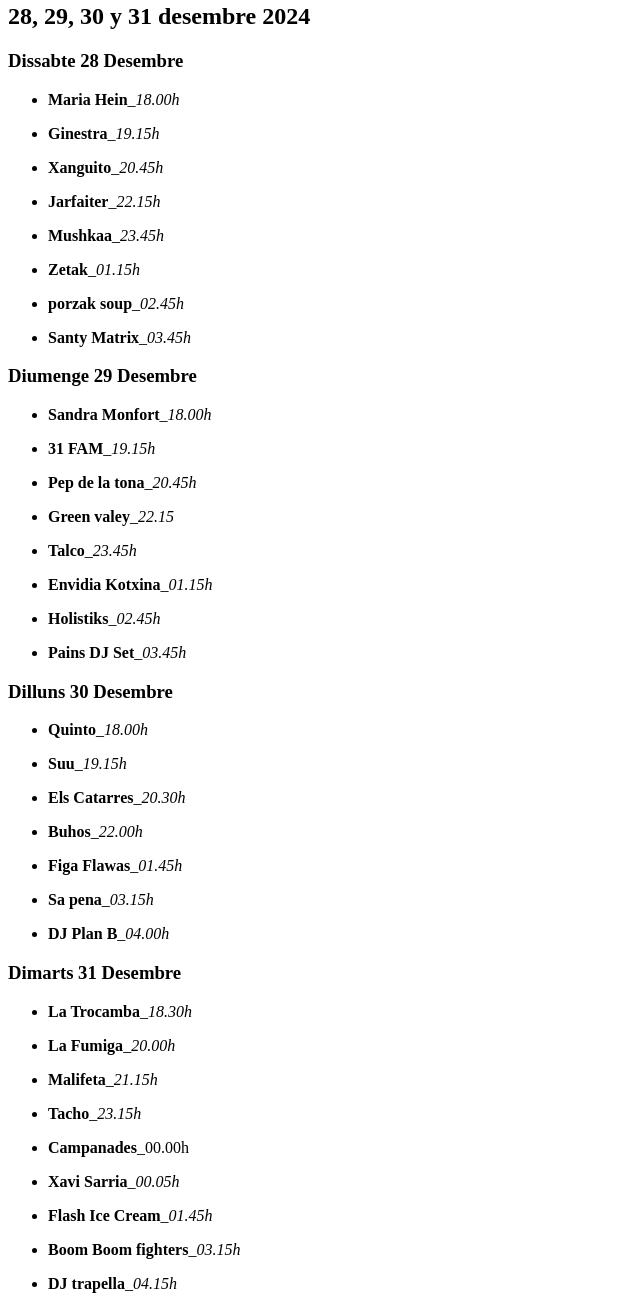
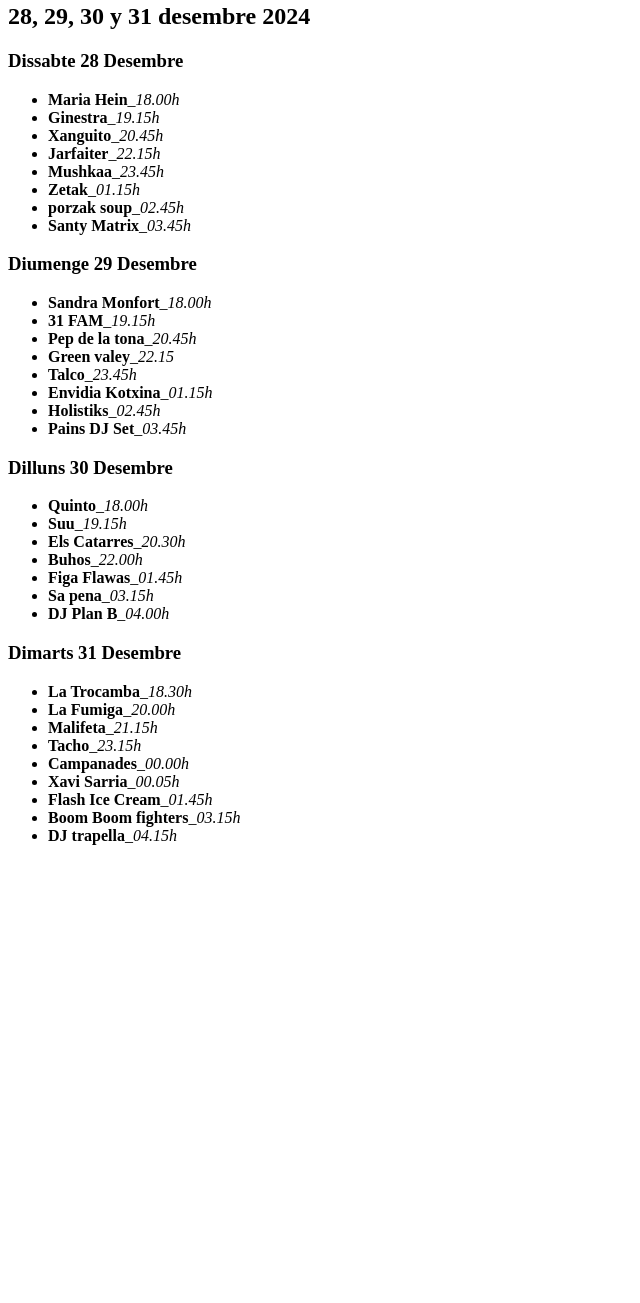
Before and after one commit to albcassal-a/p2, a plain HTML site: page indiceprogramaciofestivern.html in a window 1280 px wide. Shown: the part 77-1380 px from the top of the page, without its empty margins (0-640 px from the left). After the commit the page ends 938 px from the top, so only its background shows below. Drawn offline with Linux system fonts and the light colour scheme.

Commit message:
Update indiceprogramaciofestivern.html

```diff
--- a/indiceprogramaciofestivern.html
+++ b/indiceprogramaciofestivern.html
@@ -11,47 +11,47 @@
 <body>
 <H3>Dissabte 28 Desembre</H3>
 <ul>
-    <li><p><b>Maria Hein</b><i>_18.00h</i></p></li>
-    <li><p><b>Ginestra</b><i>_19.15h</i></p></li>
-    <li><p><b>Xanguito</b><i>_20.45h</i></p></li>
-    <li><p><b>Jarfaiter</b><i>_22.15h</i></p></li>
-    <li><p><b>Mushkaa</b><i>_23.45h</i></p></li>
-    <li><p><b>Zetak</b><i>_01.15h</i></p></li>
-    <li><p><b>porzak soup</b><i>_02.45h</i></p></li>
-    <li><p><b>Santy Matrix</b><i>_03.45h</i></p></li>
+    <li><b>Maria Hein</b><i>_18.00h</i></li>
+    <li><b>Ginestra</b><i>_19.15h</i></li>
+    <li><b>Xanguito</b><i>_20.45h</i></li>
+    <li><b>Jarfaiter</b><i>_22.15h</i></li>
+    <li><b>Mushkaa</b><i>_23.45h</i></li>
+    <li><b>Zetak</b><i>_01.15h</i></li>
+    <li><b>porzak soup</b><i>_02.45h</i></li>
+    <li><b>Santy Matrix</b><i>_03.45h</i></li>
 </ul>
 <h3>Diumenge 29 Desembre</h3>
 <ul>
-    <li><p><b>Sandra Monfort</b><i>_18.00h</i></p></li>
-    <li><p><b>31 FAM</b><i>_19.15h</i></p></li>
-    <li><p><b>Pep de la tona</b><i>_20.45h</i></p></li>
-    <li><p><b>Green valey</b><i>_22.15</i></p></li>
-    <li><p><b>Talco</b><i>_23.45h</i></p></li>
-    <li><p><b>Envidia Kotxina</b><i>_01.15h</i></p></li>
-    <li><p><b>Holistiks</b><i>_02.45h</i></p></li>
-    <li><p><b>Pains DJ Set</b><i>_03.45h</i></p></li>
+    <li><b>Sandra Monfort</b><i>_18.00h</i></li>
+    <li><b>31 FAM</b><i>_19.15h</i></li>
+    <li><b>Pep de la tona</b><i>_20.45h</i></li>
+    <li><b>Green valey</b><i>_22.15</i></li>
+    <li><b>Talco</b><i>_23.45h</i></li>
+    <li><b>Envidia Kotxina</b><i>_01.15h</i></li>
+    <li><b>Holistiks</b><i>_02.45h</i></li>
+    <li><b>Pains DJ Set</b><i>_03.45h</i></li>
 </ul>
 <h3>Dilluns 30 Desembre</h3>
 <ul>
-    <li><p><b>Quinto</b><i>_18.00h</i></p></li>
-    <li><p><b>Suu</b><i>_19.15h</i></p></li>
-    <li><p><b>Els Catarres</b><i>_20.30h</i></p></li>
-    <li><p><b>Buhos</b><i>_22.00h</i></p></li>
-    <li><p><b>Figa Flawas</b><i>_01.45h</i></p></li>
-    <li><p><b>Sa pena</b><i>_03.15h</i></p></li>
-    <li><p><b>DJ Plan B</b><i>_04.00h</i></p></li>
+    <li><b>Quinto</b><i>_18.00h</i></li>
+    <li><b>Suu</b><i>_19.15h</i></li>
+    <li><b>Els Catarres</b><i>_20.30h</i></li>
+    <li><b>Buhos</b><i>_22.00h</i></li>
+    <li><b>Figa Flawas</b><i>_01.45h</i></li>
+    <li><b>Sa pena</b><i>_03.15h</i></li>
+    <li><b>DJ Plan B</b><i>_04.00h</i></li>
 </ul>
 <h3>Dimarts 31 Desembre</h3>
 <ul>
-    <li><p><b>La Trocamba</b><i>_18.30h</i></p></li>
-    <li><p><b>La Fumiga</b><i>_20.00h</i></p></li>
-    <li><p><b>Malifeta</b><i>_21.15h</i></p></li>
-    <li><p><b>Tacho</b><i>_23.15h</i></p></li>
-    <li><p><b>Campanades</b>_00.00h</p></li>
-    <li><p><b>Xavi Sarria</b><i>_00.05h</i></p></li>
-    <li><p><b>Flash Ice Cream</b><i>_01.45h</i></p></li>
-    <li><p><b>Boom Boom fighters</b><i>_03.15h</i></p></li>
-    <li><p><b>DJ trapella</b><i>_04.15h</i></p></li>
+    <li><b>La Trocamba</b><i>_18.30h</i></li>
+    <li><b>La Fumiga</b><i>_20.00h</i></li>
+    <li><b>Malifeta</b><i>_21.15h</i></li>
+    <li><b>Tacho</b><i>_23.15h</i></li>
+    <li><b>Campanades</b><i>_00.00h</i></li>
+    <li><b>Xavi Sarria</b><i>_00.05h</i></li>
+    <li><b>Flash Ice Cream</b><i>_01.45h</i></li>
+    <li><b>Boom Boom fighters</b><i>_03.15h</i></li>
+    <li><b>DJ trapella</b><i>_04.15h</i></li>
 </ul>
 </body>
 </html>
```
